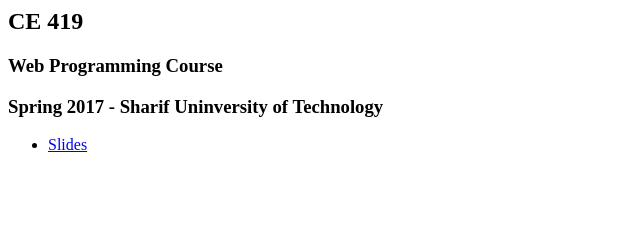
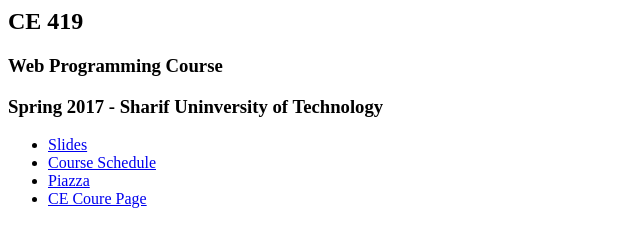
Before and after one commit to ce419/ce419.ir, a plain HTML site: page index.html in a window 1280 px wide. Shown: the whole page, without its empty margins (0-640 px from the left). Drawn offline with Linux system fonts and the light colour scheme.

Commit message:
صفحه اول: لینک

```diff
--- a/index.html
+++ b/index.html
@@ -5,4 +5,7 @@
 
 <ul>
   <li><a href="/slides/">Slides</a></li>
+  <li><a href="https://docs.google.com/spreadsheets/d/1lV1wmy7bBK30I8UVK2Y2-tRCGKvNbhTDSOI9LrTvxtE/edit?usp=sharing">Course Schedule</a></li>
+  <li><a href="https://piazza.com/class/iyjuf3x98ihh6">Piazza</a></li>
+  <li><a href="http://ce.sharif.edu/courses/95-96/2/ce419-1/">CE Coure Page</a></li>
 </ul>
```
